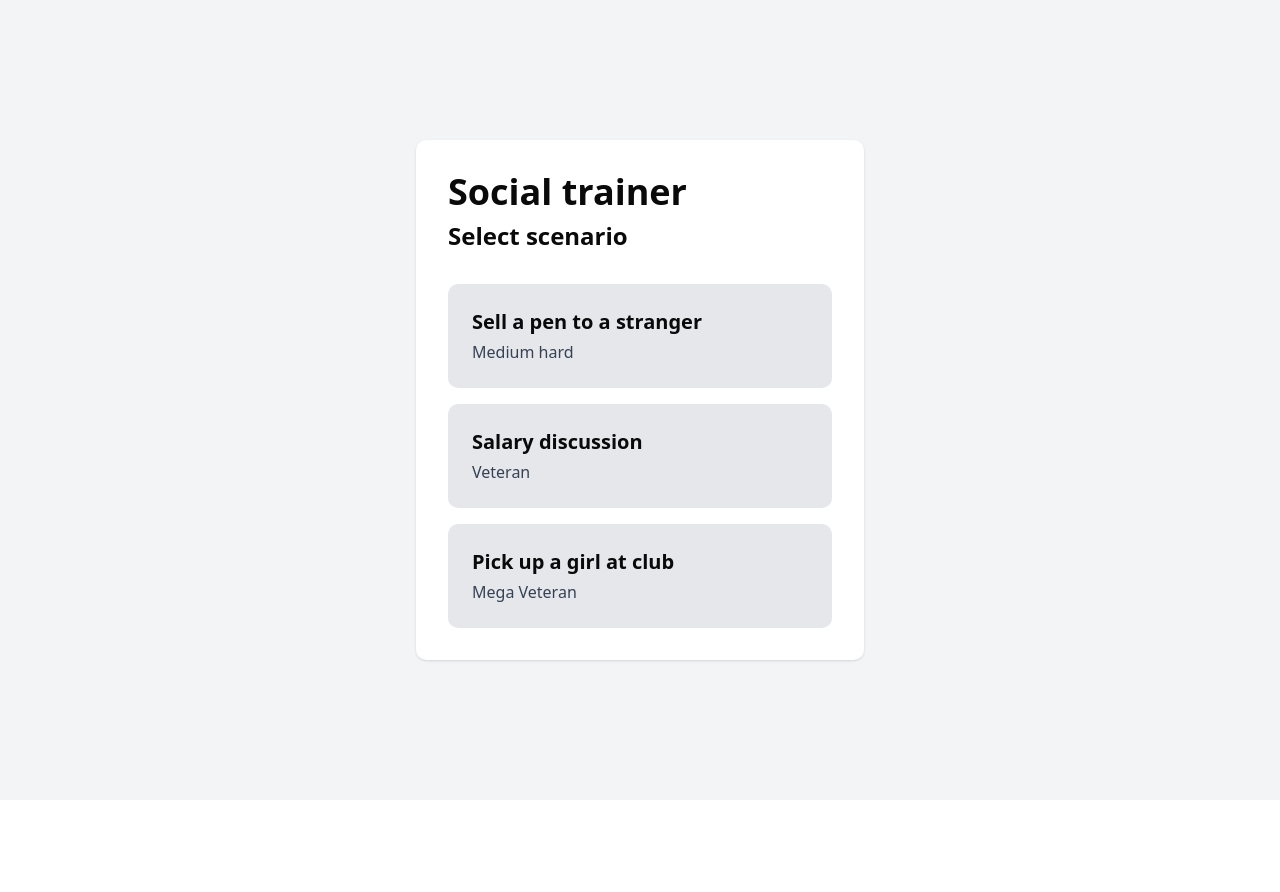
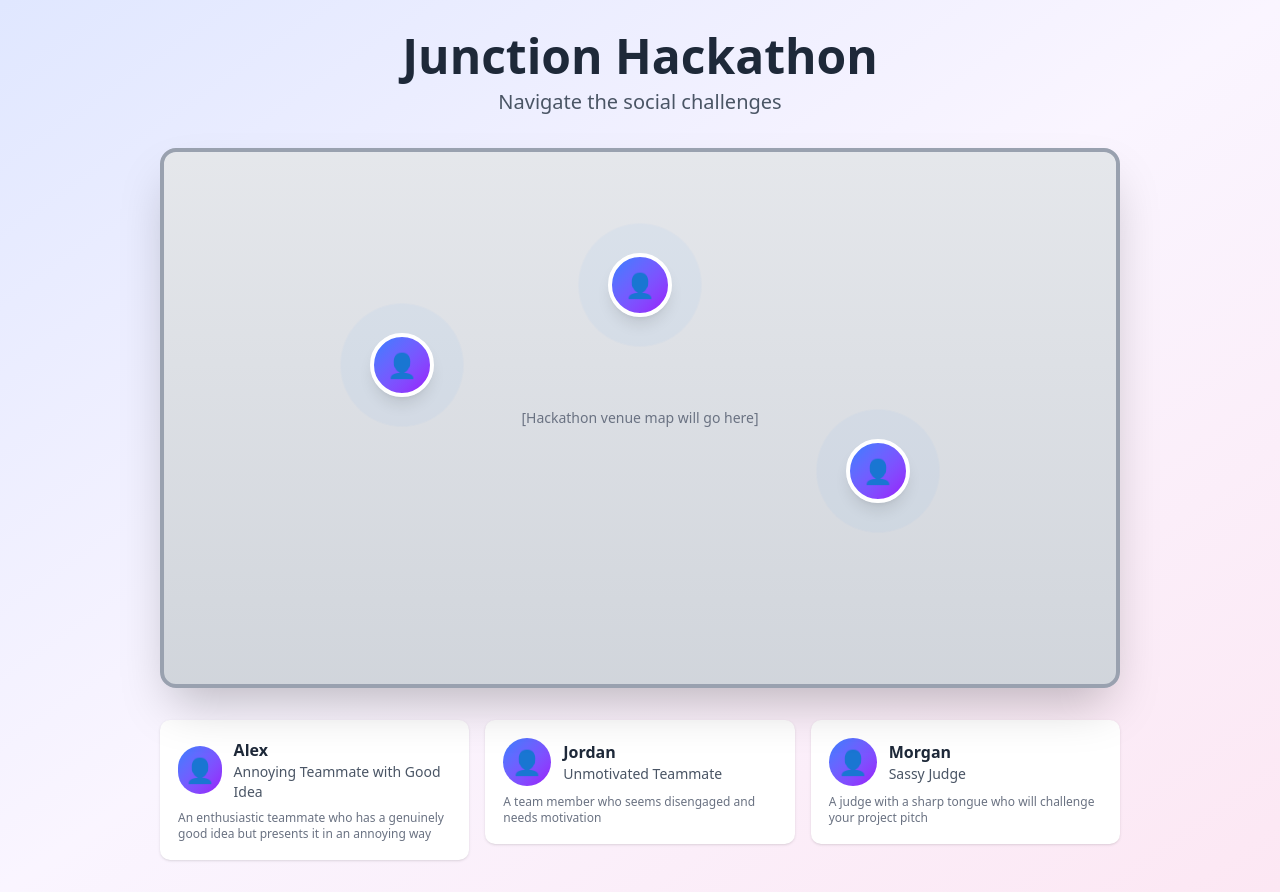
Before and after one commit to LorensoD/junction2025, a Next.js app: page / in a window 1280 px wide. Before the commit the page ends 800 px from the top, so only its background shows below. Built offline with nearby package versions, Linux system fonts and the light colour scheme.

Commit message:
Adds different personalitites

```diff
--- /dev/null
+++ b/app/config/characters.ts
@@ -0,0 +1,43 @@
+export interface Character {
+  id: string;
+  name: string;
+  title: string;
+  modelUrl: string;
+  agentId?: string; // ElevenLabs agent ID - to be added later
+  goal: string; // What the user should achieve in conversation
+  description: string;
+  position: { x: number; y: number }; // Position on the map (percentage)
+}
+
+export const characters: Character[] = [
+  {
+    id: "annoying-teammate",
+    name: "Alex",
+    title: "Annoying Teammate with Good Idea",
+    modelUrl: "https://models.readyplayer.me/6918415bfb99478e41ab217d.glb",
+    agentId: 'agent_6701ka3p5g34evav5h5yn3a1r98q', // TODO: Add ElevenLabs agent ID
+    goal: "Listen to their idea and provide constructive feedback without dismissing them",
+    description: "An enthusiastic teammate who has a genuinely good idea but presents it in an annoying way",
+    position: { x: 25, y: 40 }
+  },
+  {
+    id: "unmotivated-teammate",
+    name: "Jordan",
+    title: "Unmotivated Teammate",
+    modelUrl: "https://models.readyplayer.me/691864cc672cca15c2fe3f3a.glb",
+    agentId: 'agent_0301ka3p51kcevfvty4zjqxz2qz0', // TODO: Add ElevenLabs agent ID
+    goal: "Motivate them to contribute to the project",
+    description: "A team member who seems disengaged and needs motivation",
+    position: { x: 75, y: 60 }
+  },
+  {
+    id: "sassy-judge",
+    name: "Morgan",
+    title: "Sassy Judge",
+    modelUrl: "https://models.readyplayer.me/6918653b8e7eb1274343a95d.glb",
+    agentId: 'agent_1201ka3jnv0mea5bsqkt2gt1j4mz', // TODO: Add ElevenLabs agent ID
+    goal: "Present your hackathon project confidently and handle their tough questions",
+    description: "A judge with a sharp tongue who will challenge your project pitch",
+    position: { x: 50, y: 25 }
+  }
+];
--- a/app/page.tsx
+++ b/app/page.tsx
@@ -1,29 +1,77 @@
 import Link from "next/link";
+import { characters } from "./config/characters";
 
 export default function Home() {
-  const scenarios = [
-    { id: "sell-pen", name: "Sell a pen to a stranger", difficulty: "Medium hard" },
-    { id: "salary", name: "Salary discussion", difficulty: "Veteran" },
-    { id: "pickup", name: "Pick up a girl at club", difficulty: "Mega Veteran" },
-  ];
+  return (
+    <div className="flex min-h-screen items-center justify-center bg-gradient-to-br from-indigo-100 via-purple-50 to-pink-100">
+      <main className="w-full max-w-5xl p-8">
+        <div className="text-center mb-8">
+          <h1 className="text-5xl font-bold mb-2 text-gray-800">Junction Hackathon</h1>
+          <p className="text-xl text-gray-600">Navigate the social challenges</p>
+        </div>
 
-  return (
-    <div className="flex min-h-screen items-center justify-center bg-gray-100">
-      <main className="w-full max-w-md p-8 bg-white rounded-lg shadow-sm">
-        <h1 className="text-4xl font-bold mb-2">Social trainer</h1>
-        <h2 className="text-2xl font-semibold mb-8">Select scenario</h2>
+        {/* Hackathon Map */}
+        <div className="relative w-full aspect-video bg-gradient-to-b from-gray-200 to-gray-300 rounded-2xl shadow-2xl overflow-hidden border-4 border-gray-400">
+          {/* Placeholder for map background - will be replaced with actual map later */}
+          <div className="absolute inset-0 flex items-center justify-center text-gray-500 text-sm">
+            [Hackathon venue map will go here]
+          </div>
 
-        <div className="space-y-4">
-          {scenarios.map((scenario) => (
+          {/* Character Pins */}
+          {characters.map((character) => (
             <Link
-              key={scenario.id}
-              href={`/practice/${scenario.id}`}
+              key={character.id}
+              href={`/practice/${character.id}`}
+              className="absolute group"
+              style={{
+                left: `${character.position.x}%`,
+                top: `${character.position.y}%`,
+                transform: 'translate(-50%, -50%)'
+              }}
+            >
+              {/* Character Avatar Circle */}
+              <div className="relative">
+                {/* Ping animation */}
+                <span className="absolute inset-0 rounded-full bg-blue-400 animate-ping opacity-75"></span>
+
+                {/* Character Pin */}
+                <div className="relative w-16 h-16 bg-gradient-to-br from-blue-500 to-purple-600 rounded-full border-4 border-white shadow-lg hover:scale-110 transition-transform cursor-pointer flex items-center justify-center">
+                  <div className="text-2xl">👤</div>
+                </div>
+
+                {/* Character Info Tooltip */}
+                <div className="absolute top-full mt-2 left-1/2 -translate-x-1/2 bg-white rounded-lg shadow-xl p-3 min-w-[200px] opacity-0 group-hover:opacity-100 transition-opacity pointer-events-none z-10">
+                  <div className="font-bold text-gray-800">{character.name}</div>
+                  <div className="text-sm text-gray-600 mb-1">{character.title}</div>
+                  <div className="text-xs text-gray-500 border-t pt-1 mt-1">
+                    Goal: {character.goal}
+                  </div>
+                </div>
+              </div>
+            </Link>
+          ))}
+        </div>
+
+        {/* Character List Below Map */}
+        <div className="mt-8 grid grid-cols-1 md:grid-cols-3 gap-4">
+          {characters.map((character) => (
+            <Link
+              key={character.id}
+              href={`/practice/${character.id}`}
               className="block"
             >
-              <button className="w-full p-6 bg-gray-200 hover:bg-gray-300 rounded-lg text-left transition-colors">
-                <div className="text-xl font-semibold mb-1">{scenario.name}</div>
-                <div className="text-base text-gray-700">{scenario.difficulty}</div>
-              </button>
+              <div className="p-4 bg-white rounded-lg shadow hover:shadow-lg transition-shadow cursor-pointer border-2 border-transparent hover:border-blue-400">
+                <div className="flex items-center gap-3 mb-2">
+                  <div className="w-12 h-12 bg-gradient-to-br from-blue-500 to-purple-600 rounded-full flex items-center justify-center text-2xl">
+                    👤
+                  </div>
+                  <div>
+                    <div className="font-bold text-gray-800">{character.name}</div>
+                    <div className="text-sm text-gray-600">{character.title}</div>
+                  </div>
+                </div>
+                <div className="text-xs text-gray-500">{character.description}</div>
+              </div>
             </Link>
           ))}
         </div>
--- a/app/practice/[scenario]/page.tsx
+++ b/app/practice/[scenario]/page.tsx
@@ -4,6 +4,7 @@ import { useState, useEffect, useRef, useCallback } from "react";
 import Link from "next/link";
 import { useParams } from 'next/navigation'
 import { useConversation } from "@elevenlabs/react";
+import { characters } from "@/app/config/characters";
 
 type Emotion = "neutral" | "talking" | "happy" | "mad" | "sad";
 
@@ -18,13 +19,9 @@ export default function PracticePage() {
   const audioContextRef = useRef<AudioContext | null>(null);
   const params = useParams<{ scenario: string }>();
 
-  const agentId = process.env.NEXT_PUBLIC_ELEVENLABS_AGENT_ID;
-
-  const scenarioTitles: Record<string, string> = {
-    "sell-pen": "Sell this pen",
-    "salary": "Salary discussion",
-    "pickup": "Pick up a girl at club",
-  };
+  // Find the character based on the route parameter
+  const character = characters.find(c => c.id === params.scenario);
+  const agentId = character?.agentId || process.env.NEXT_PUBLIC_ELEVENLABS_AGENT_ID;
 
   // Initialize ElevenLabs Conversation
   const conversation = useConversation({
@@ -153,8 +150,14 @@ export default function PracticePage() {
         // Initialize AudioContext for audio processing
         audioContextRef.current = new (window.AudioContext || (window as any).webkitAudioContext)();
 
+        // Use character's specific Ready Player Me model
+        const avatarUrl = character?.modelUrl || 'https://models.readyplayer.me/6918415bfb99478e41ab217d.glb';
+        const fullAvatarUrl = avatarUrl.includes('?')
+          ? `${avatarUrl}&morphTargets=ARKit,Oculus+Visemes,mouthOpen,mouthSmile,eyesClosed,eyesLookUp,eyesLookDown&textureSizeLimit=1024&textureFormat=png`
+          : `${avatarUrl}?morphTargets=ARKit,Oculus+Visemes,mouthOpen,mouthSmile,eyesClosed,eyesLookUp,eyesLookDown&textureSizeLimit=1024&textureFormat=png`;
+
         await headRef.current.showAvatar({
-          url: 'https://models.readyplayer.me/64bfa15f0e72c63d7c3934a6.glb?morphTargets=ARKit,Oculus+Visemes,mouthOpen,mouthSmile,eyesClosed,eyesLookUp,eyesLookDown&textureSizeLimit=1024&textureFormat=png',
+          url: fullAvatarUrl,
           body: 'F',
           avatarMood: 'neutral',
           ttsLang: "en-GB",
@@ -276,11 +279,22 @@ export default function PracticePage() {
     }
   }, [conversation]);
 
+  if (!character) {
+    return (
+      <div className="flex min-h-screen items-center justify-center bg-purple-600">
+        <div className="text-white text-xl">
+          Error: Character not found
+        </div>
+      </div>
+    );
+  }
+
   if (!agentId) {
     return (
       <div className="flex min-h-screen items-center justify-center bg-purple-600">
-        <div className="text-white text-xl">
-          Error: Missing NEXT_PUBLIC_ELEVENLABS_AGENT_ID in environment variables
+        <div className="text-white text-xl text-center p-8">
+          <p className="mb-4">⚠️ Agent ID not configured for {character.name}</p>
+          <p className="text-sm">Please add the ElevenLabs agent ID in the character configuration</p>
         </div>
       </div>
     );
@@ -291,10 +305,13 @@ export default function PracticePage() {
       <main className="relative w-full max-w-md h-screen flex flex-col">
         {/* Header */}
         <div className="p-6 text-center">
-          <h1 className="text-3xl font-bold text-white">Scenario:</h1>
-          <h2 className="text-3xl font-bold text-white">
-            {scenarioTitles[params.scenario || "sell-pen"] || "Unknown"}
+          <h1 className="text-2xl font-bold text-white">{character.title}</h1>
+          <h2 className="text-lg text-white/90 mt-2">
+            {character.name}
           </h2>
+          <div className="mt-3 px-4 py-2 bg-white/20 rounded-lg text-white text-sm">
+            🎯 Goal: {character.goal}
+          </div>
         </div>
 
         {/* Avatar */}
```
